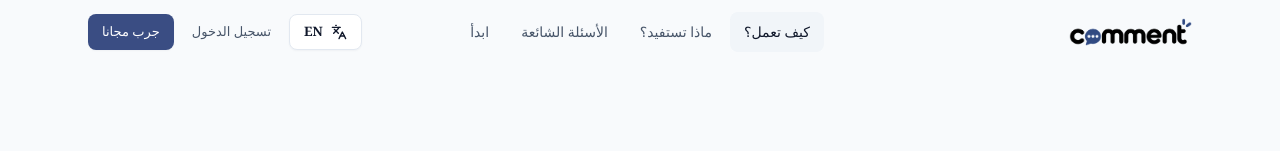
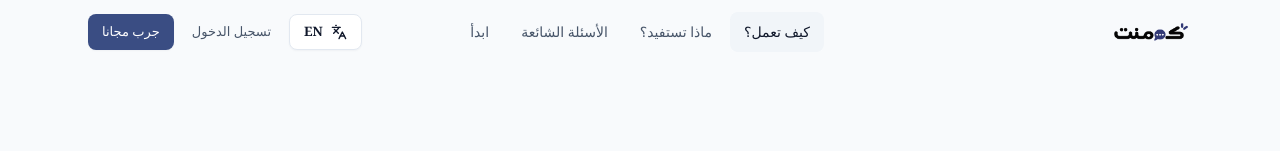
Before and after one commit to AbdullahAlhulays/commetra, a React (Vite) app: page / in a window 1280 px wide. Shown: the top 151 px of the page. Built offline with nearby package versions, Linux system fonts and the light colour scheme; a web font is replaced by a local one.

Commit message:
Use Arabic wordmark for Arabic locale

```diff
--- a/src/components/brand/logo.tsx
+++ b/src/components/brand/logo.tsx
@@ -1,4 +1,5 @@
 import { cn } from '@/lib/cn'
+import { useLocale } from '@/i18n/locale-provider'
 
 /**
  * The identity.
@@ -27,6 +28,8 @@ export function LogoMark({ className }: { className?: string }) {
 }
 
 export function Logo({ className, compact = false }: { className?: string; compact?: boolean }) {
+  const { locale } = useLocale()
+
   if (compact) {
     return (
       <span className={cn('inline-flex items-center', className)}>
@@ -36,12 +39,14 @@ export function Logo({ className, compact = false }: { className?: string; compa
     )
   }
 
+  const isArabic = locale === 'ar'
+
   return (
     <img
-      src="/logo.png"
-      alt="Comment"
-      width={640}
-      height={146}
+      src={isArabic ? '/logo-ar.png' : '/logo.png'}
+      alt={isArabic ? 'كومنت' : 'Comment'}
+      width={isArabic ? 2160 : 640}
+      height={isArabic ? 728 : 146}
       className={cn('h-7 w-auto shrink-0 object-contain', className)}
     />
   )
```
Also changed, not shown: public/logo-ar.png (added), 1 other file (tests, documents, lock files or other folders).
